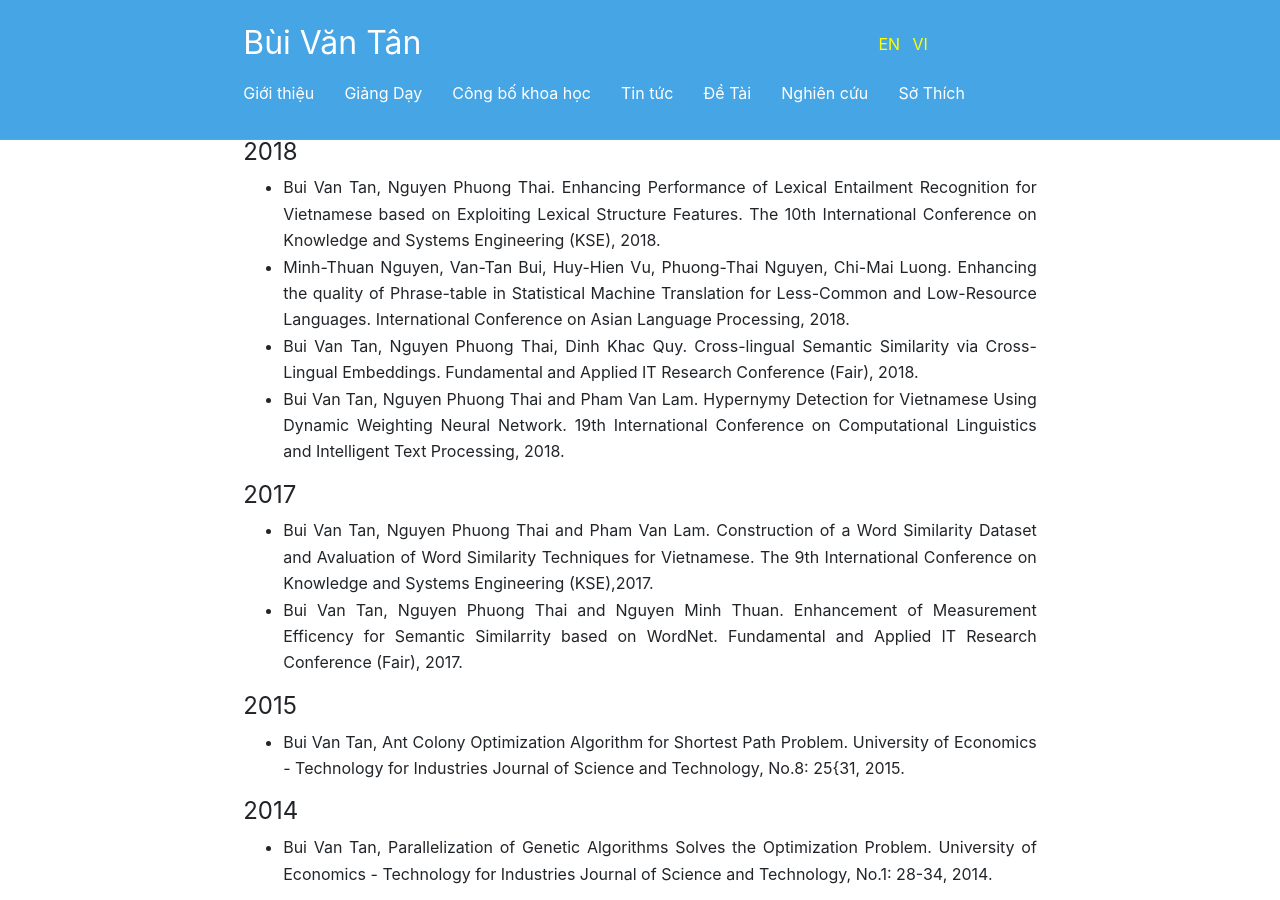
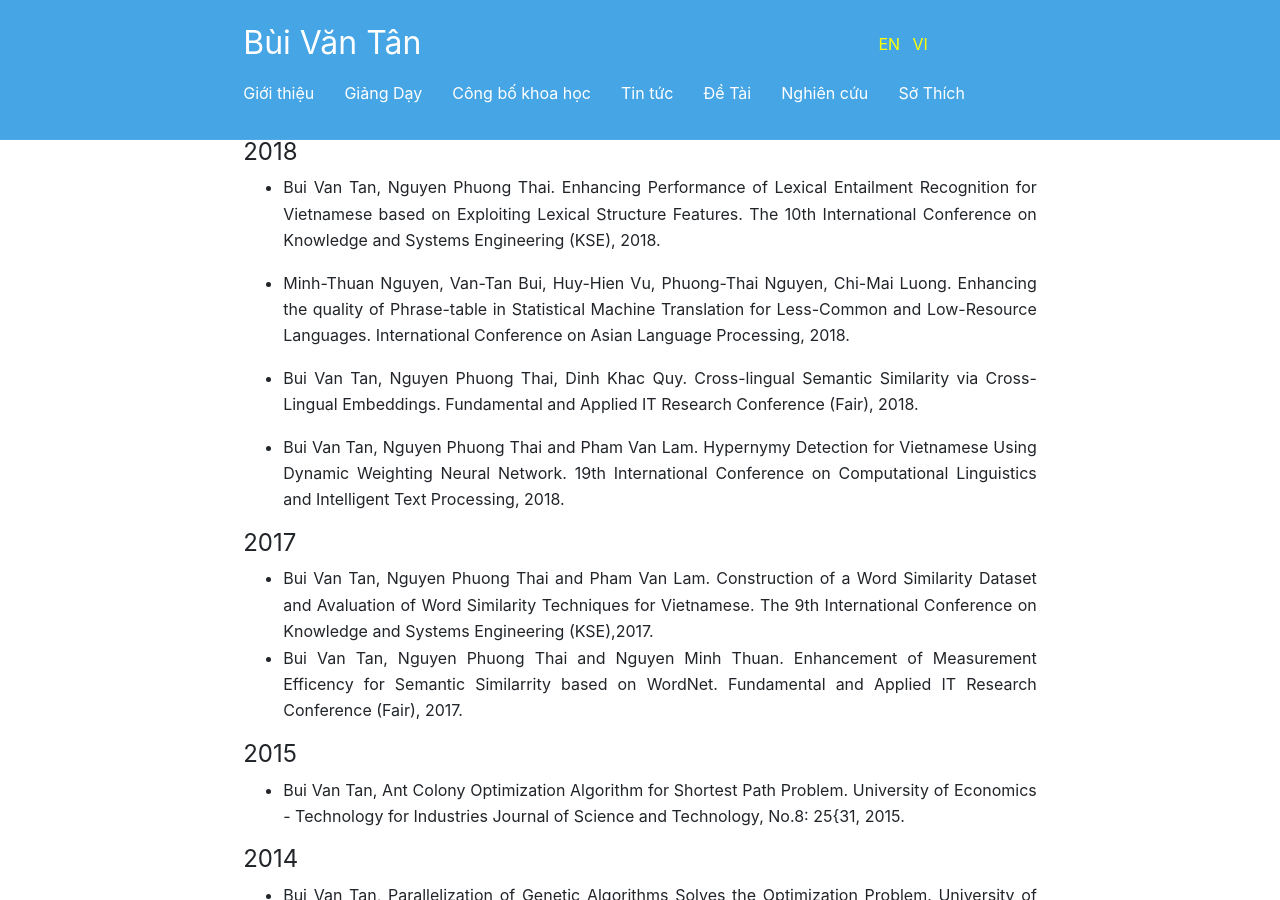
Before and after one commit to BuiTan/BuiTan.github.io, a Jekyll site: the page built from vi/CongBoKhoaHoc.md, in a window 1280 px wide and 900 px high, scrolled down 399 px. Built offline with Jekyll 4.4.1, drawn with Linux system fonts in a browser that asks for light colours.

Commit message:
Update CongBoKhoaHoc.md

```diff
--- a/vi/CongBoKhoaHoc.md
+++ b/vi/CongBoKhoaHoc.md
@@ -17,31 +17,28 @@ Exploiting Co-occurrence Contexts and Word-Structure Patterns. International Jou
 
 #### 2018
 * Bui Van Tan, Nguyen Phuong Thai. Enhancing Performance of Lexical Entailment Recognition for Vietnamese based on Exploiting Lexical Structure Features. The 10th International Conference on Knowledge and Systems Engineering (KSE), 2018.
+
 * Minh-Thuan Nguyen, Van-Tan Bui, Huy-Hien Vu, Phuong-Thai Nguyen, Chi-Mai Luong. Enhancing the quality of Phrase-table in Statistical Machine Translation for Less-Common and Low-Resource Languages. International Conference on Asian Language Processing, 2018.
+
 * Bui Van Tan, Nguyen Phuong Thai, Dinh Khac Quy. Cross-lingual Semantic Similarity via Cross-Lingual Embeddings. Fundamental and Applied IT Research Conference (Fair), 2018.
+
 * Bui Van Tan, Nguyen Phuong Thai and Pham Van Lam. Hypernymy Detection for Vietnamese Using Dynamic Weighting Neural Network. 19th International Conference on Computational Linguistics and Intelligent Text Processing, 2018.
-{: style="text-align: justify;"}
 
 #### 2017
 * Bui Van Tan, Nguyen Phuong Thai and Pham Van Lam. Construction of a Word Similarity Dataset and Avaluation of Word Similarity Techniques for Vietnamese. The 9th International Conference on Knowledge and Systems Engineering (KSE),2017.
 * Bui Van Tan, Nguyen Phuong Thai and Nguyen Minh Thuan. Enhancement of Measurement Efficency for Semantic Similarrity based on WordNet. Fundamental and Applied IT Research Conference (Fair), 2017.
- {: style="text-align: justify;"}
 
 #### 2015
 * Bui Van Tan, Ant Colony Optimization Algorithm for Shortest Path Problem. University of Economics - Technology for Industries Journal of Science and Technology, No.8: 25{31, 2015.
-{: style="text-align: justify;"}
 
 #### 2014
 * Bui Van Tan, Parallelization of Genetic Algorithms Solves the Optimization Problem. University of Economics - Technology for Industries Journal of Science and Technology, No.1: 28-34, 2014.
-{: style="text-align: justify;"}
 
 #### 2013
 * Bui Van Tan, Minimum Spanning Tree for Graph With Solin Algorithm. University of Economics - Technology for Industries Journal of Science and Technology,No.1: 78-82, 2013.
-{: style="text-align: justify;"}
 
 #### 2012
 * Bui Van Tan, Improve Efficiency for Hiding Information in Binary Image. Vietnam National University Journal of Science, 28(2):110-115, 2012.
-{: style="text-align: justify;"}
 
 # Tạp chí Tin học và Nhà trường
 ---
```
